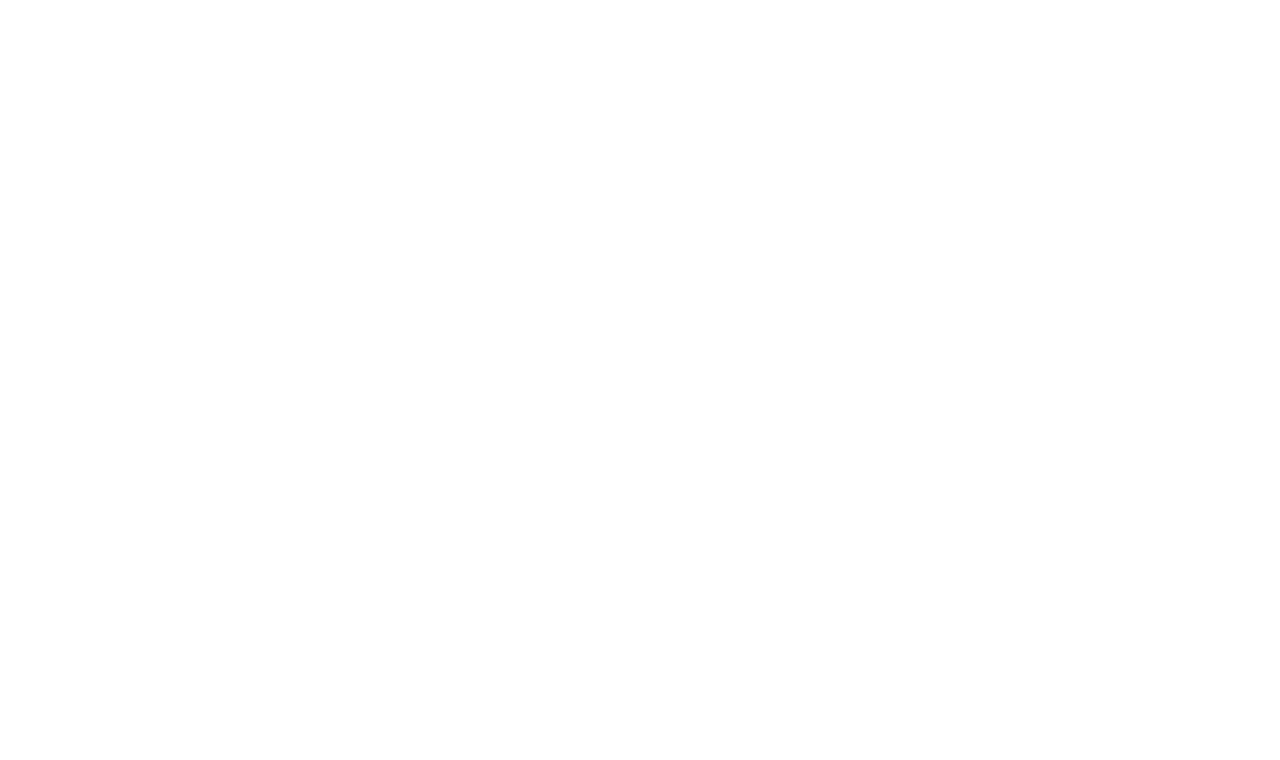
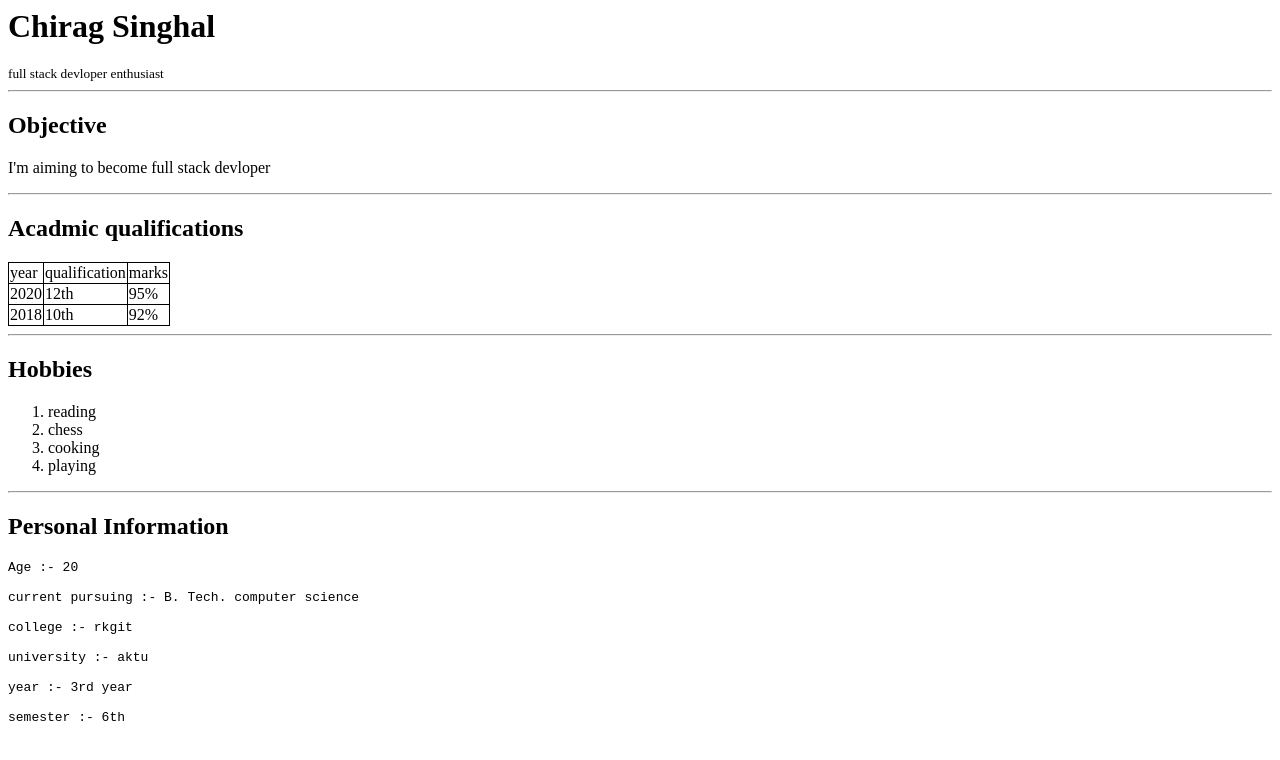
Before and after one commit to chirag127/6th-Sem--WT-Web-Technology-Lab, a plain HTML site: page practicle/1.html in a window 1280 px wide. Drawn offline with Linux system fonts and the light colour scheme.

Commit message:
Update 1.html

```diff
--- a/practicle/1.html
+++ b/practicle/1.html
@@ -1,4 +1,60 @@
-<!DOCTYPE html>
-        <html>
-        <head>
-        <title>Write HTML/Java scripts to display your CV in navigator, your Institute website, Department Website and Tutorial website for specific subject</title>
+
+<html>
+<head>    <title>my personal resume</title>
+<style>
+	table{
+
+  border-collapse: collapse;
+
+}
+</style>
+</head>
+<body>
+<h1>Chirag Singhal</h1><sub>full stack devloper enthusiast</sub>
+<hr>
+<h2>Objective</h2>
+<p>I'm aiming to become full stack devloper</p>
+<hr>
+<h2>Acadmic qualifications</h2>
+<table border=1 bordercolor=black>
+    <thead>
+<tr>
+        <td>year</td><td>qualification</td><td>marks</td>
+</tr>
+    </thead>
+    <tr>
+        <td>2020</td><td>12th</td><td>95%</td>
+
+    </tr>
+    <tr>
+        <td>2018</td><td>10th</td><td>92%</td>
+
+    </tr>
+</table>
+<hr>
+<h2>Hobbies</h2>
+<ol>
+<li>reading</li>
+<li>chess</li>
+<li>cooking</li>
+<li>playing</li>
+</ol>
+<hr>
+<h2>Personal Information</h2>
+<pre>
+Age :- 20
+
+current pursuing :- B. Tech. computer science
+
+college :- rkgit
+
+university :- aktu
+
+year :- 3rd year
+
+semester :- 6th
+</pre>
+
+
+</body>
+</html>
```
